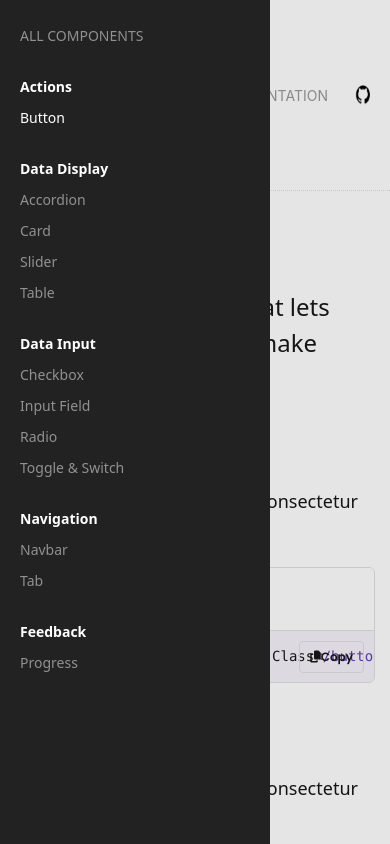
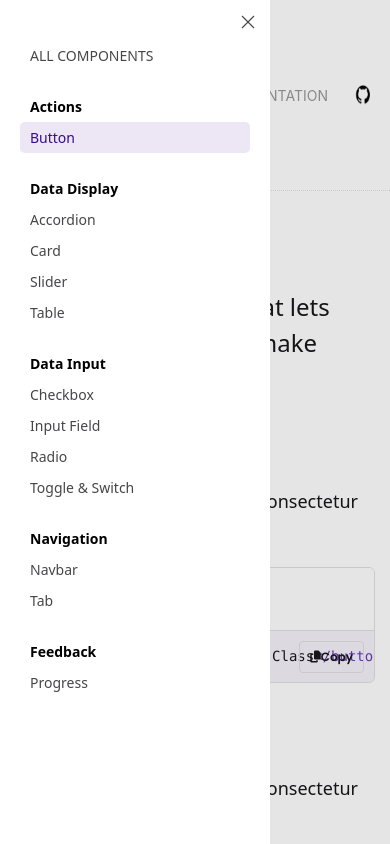
Before and after one commit to frncsvn1030/quix-core-ui-library, a website: page docs.html in a window 390 px wide. Both pictures are taken after a click on the link 25 px from the left and 40 px from the top of the page. Drawn offline with nearby package versions, Linux system fonts and the light colour scheme; files that its build step writes are made by us from their sources.

Commit message:
layout: added off-canvas style and responsiveness

```diff
--- a/docs.html
+++ b/docs.html
@@ -29,7 +29,6 @@
   <script src="scripts/router.js" defer></script>
   <script src="scripts/copy.js" defer></script>
   <script src="scripts/activePage.js" defer></script>
-  <script src="scripts/search.js" defer></script>
 </head>
 
 <body>
@@ -70,12 +69,11 @@
       <aside class="uk-width-1-6@m uk-visible@m right-sidebar" id="right-sidebar"></aside>
     </div>
 
-
-
     <!-- offcanvas sidebar for sm-md screens -->
-    <div id="offcanvas-slide" uk-offcanvas="overlay: true">
+    <div id="offcanvas-slide" uk-offcanvas="overlay: true; bg-close: false; esc-close: false">
       <div class="uk-offcanvas-bar">
-        <ul class="uk-nav uk-nav-default" uk-switcher="connect: .docs-content > ul; toggle: li > .option">
+         <button class="uk-offcanvas-close" type="button" uk-close></button>
+        <ul class="uk-nav uk-nav-default">
           <li><a href="index.html#components">ALL COMPONENTS</a></li>
 
           <li class="uk-nav-header">Actions</li>
--- a/styles/index.scss
+++ b/styles/index.scss
@@ -11,6 +11,7 @@
 @import './layout/mainContent';
 @import './layout/footer';
 @import './layout/docs';
+@import './layout/offcanvasSidebar';
 
 // button component
 @import './components/button/base';
--- /dev/null
+++ b/styles/layout/_offcanvasSidebar.scss
@@ -0,0 +1,52 @@
+@import '../abstracts/variables';
+@import '../abstracts/mixins';
+
+
+#offcanvas-slide {
+
+  .uk-offcanvas-bar {
+    background-color: $white;
+    color: $black;
+
+    .uk-offcanvas-close {
+        color: $text-muted;
+        position: absolute;
+        top: 10px;
+        right: 10px;
+        font-size: 20px;
+
+        &:active {
+        color: $white;
+        background-color: $text-softest;
+        border-radius: 5px;
+                    }
+                }
+
+    .uk-nav-default {
+      padding-top: 20px;
+
+      li a {
+
+            display: block;
+            color: $text-muted;
+            font-size: 14px;
+            text-decoration: none;
+            padding-left: 10px;
+
+            &.active {
+                @include font-style(null, null, $font-weight-medium, $purple-400);
+                background-color: $purple-50;
+                border-radius: 5px;
+            }
+
+        }
+      }
+
+      .uk-nav-header {
+        color: $black;
+        margin-top: 20px;
+        padding-left: 10px;
+        font-size: 14px;
+      }
+    }
+}
```
